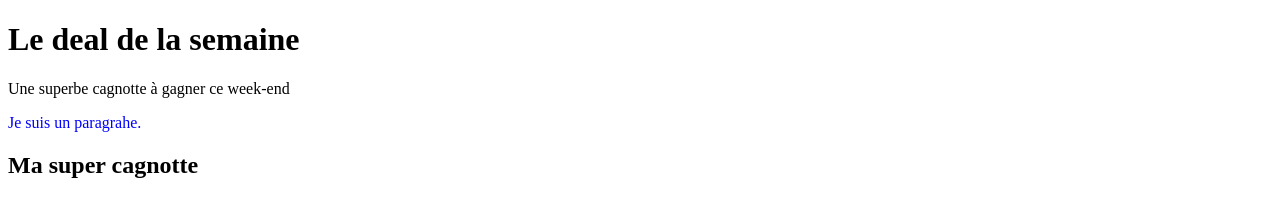
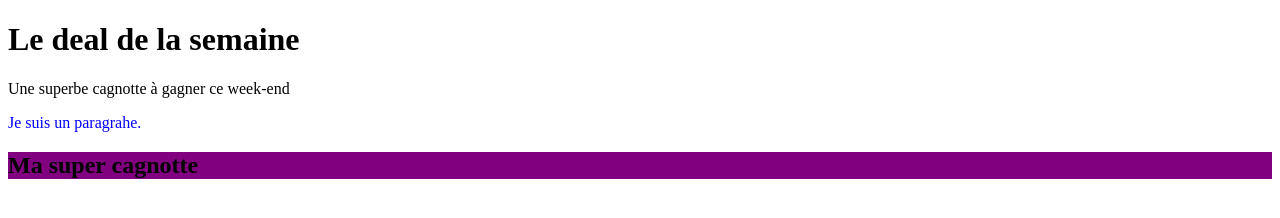
Before and after one commit to AlexisSANOGO225/testOpen, a plain HTML site: page index.html in a window 1280 px wide. Drawn offline with Linux system fonts and the light colour scheme.

Commit message:
Super cagnotte

```diff
--- a/index.html
+++ b/index.html
@@ -9,6 +9,6 @@
     <h1>Le deal de la semaine</h1>
     <p>Une superbe cagnotte à gagner ce week-end</p>
     <p style="color: blue;">Je suis un paragrahe.</p>
-    <h2>Ma super cagnotte</h2>
+    <h2 style="background-color: purple;">Ma super cagnotte</h2>
 </body>
 </html>
```
